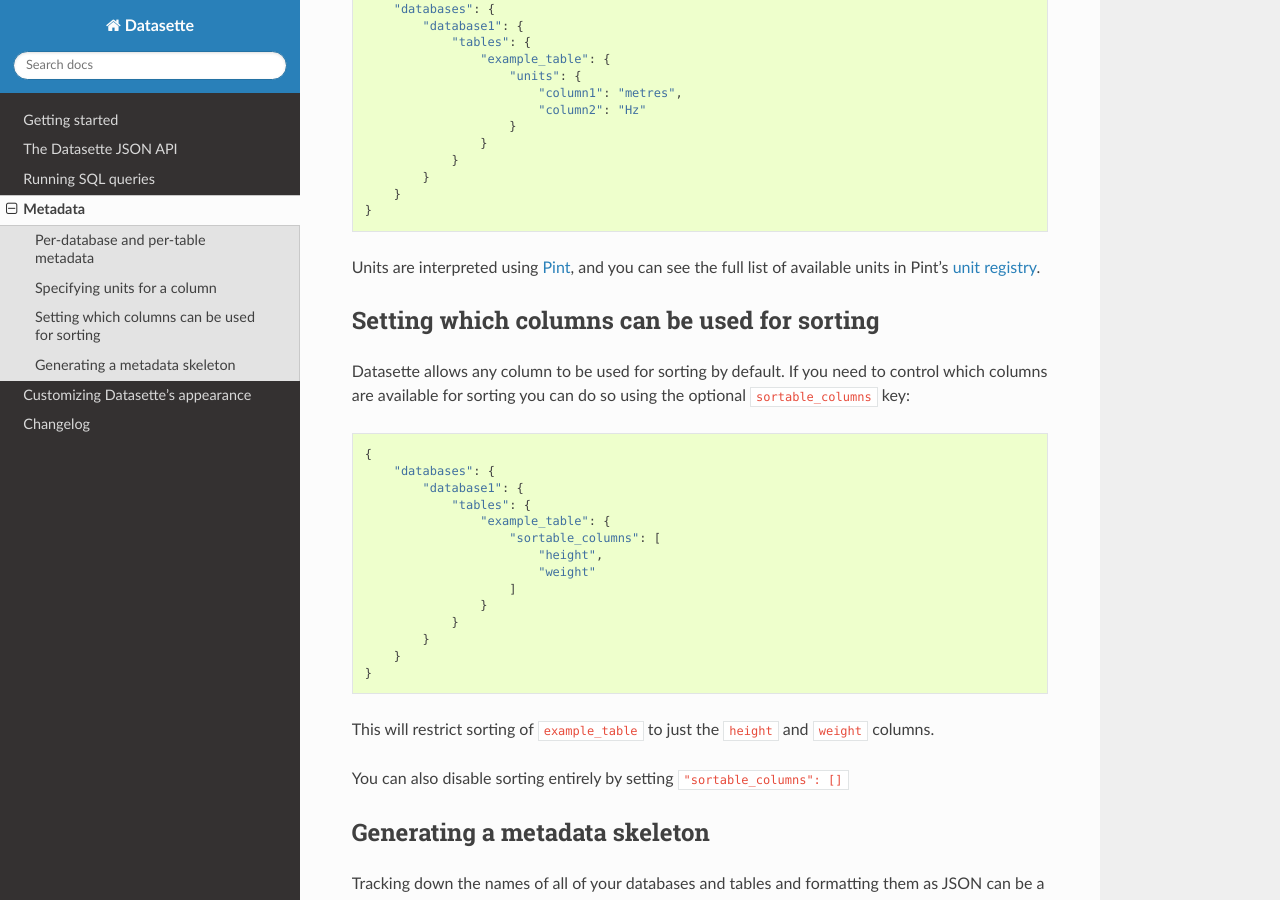
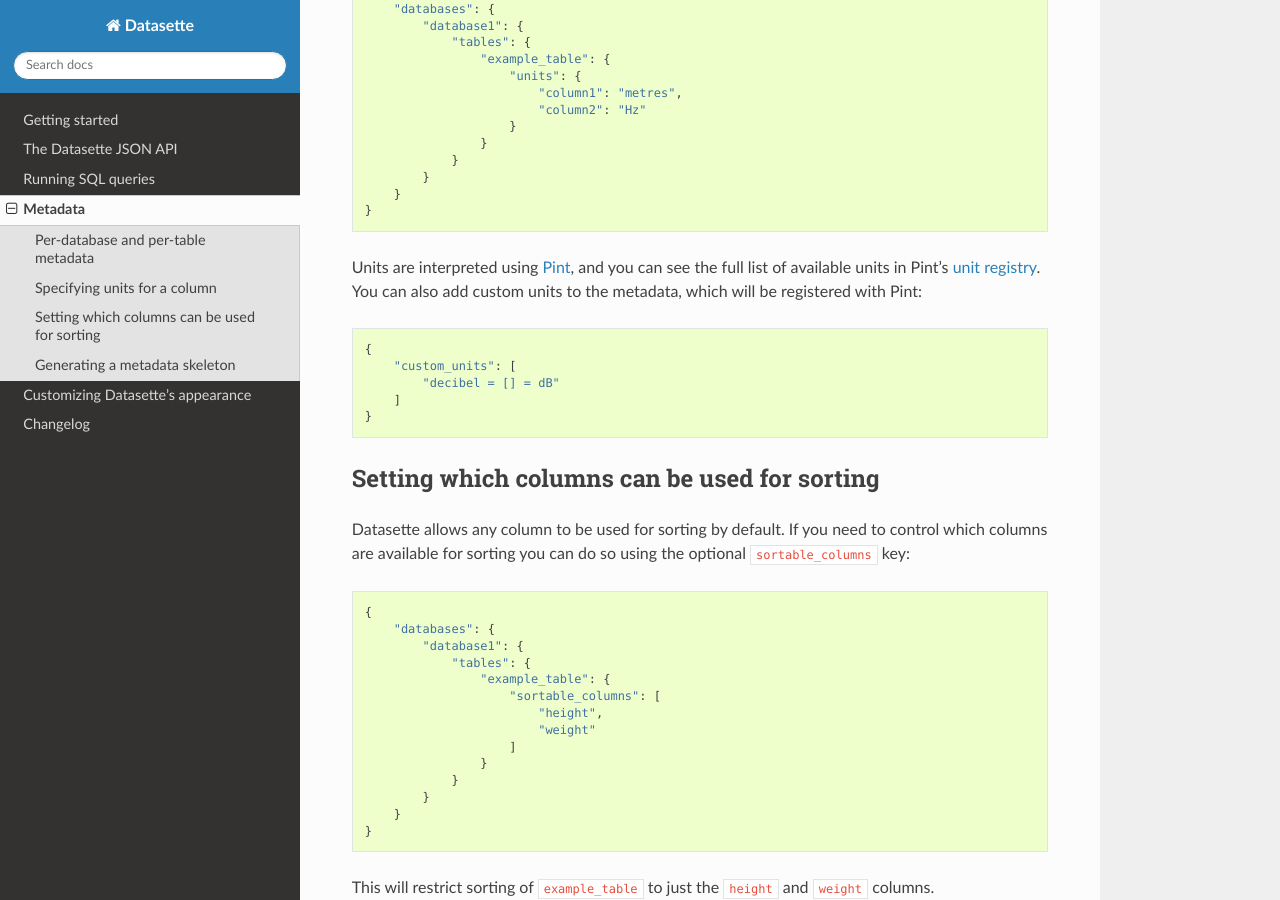
Before and after one commit to simonw/datasette, a Sphinx documentation site: the page built from docs/metadata.rst, in a window 1280 px wide and 900 px high, scrolled down 1481 px. Built offline with Sphinx 7.4.7 and the Read the Docs theme 2.0.0, drawn with Linux system fonts in a browser that asks for light colours.

Commit message:
Allow custom units to be registered with Pint

```diff
--- a/docs/metadata.rst
+++ b/docs/metadata.rst
@@ -79,7 +79,14 @@ Column units are configured in the metadata like so::
     }
 
 Units are interpreted using Pint_, and you can see the full list of available units in
-Pint's `unit registry`_.
+Pint's `unit registry`_. You can also add custom units to the metadata, which will be
+registered with Pint::
+
+    {
+        "custom_units": [
+            "decibel = [] = dB"
+        ]
+    }
 
 .. _Pint: https://pint.readthedocs.io/
 .. _unit registry: https://github.com/hgrecco/pint/blob/master/pint/default_en.txt
```
Also changed, not shown: 1 other file.
